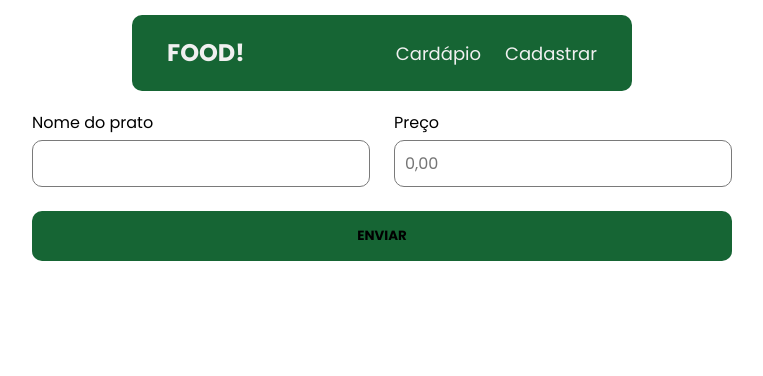
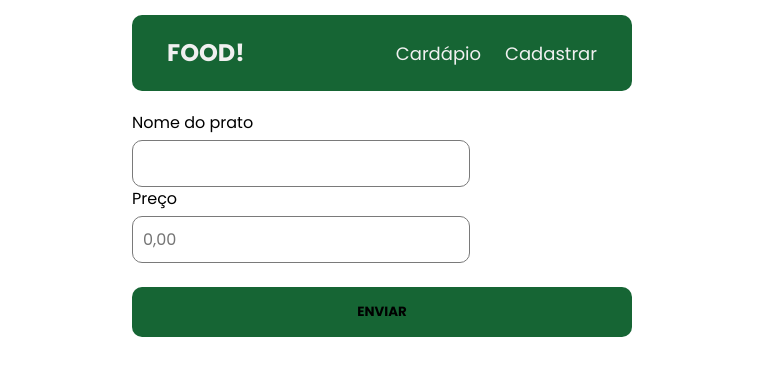
Before and after one commit to eurenaneu/food-project, a React (Vite) app: page /form in a window 1280 px wide. Shown: the top 376 px of the page, without its empty margins (258-1021 px from the left). Built offline with nearby package versions, Linux system fonts and the light colour scheme.

Commit message:
corrigido: ajuste nos visuais do form

```diff
--- a/src/routes/form/Form.module.css
+++ b/src/routes/form/Form.module.css
@@ -1,5 +1,5 @@
 :root {
-    --salmon: #f79c9c;
+    --salmon: #f8caca;
 }
 
 .container {
@@ -8,7 +8,9 @@
 
 .content {
     display: flex;
+    flex-direction: column;
     padding: 20px 60px;
+    row-gap: 40px;
     align-items: center;
     justify-content: center;
 }
@@ -16,6 +18,7 @@
 form {
     display: flex;
     flex-direction: column;
+    width: 500px;
     flex-wrap: wrap;
     row-gap: 24px;
 }
@@ -24,7 +27,7 @@ form {
     display: flex;
     flex-direction: row;
     flex-wrap: wrap;
-    column-gap: 24px;
+    justify-content: space-between;
 }
 
 .form-group {
@@ -45,6 +48,13 @@ form {
     outline: none;
 }
 
+.error-container {
+    background-color: hsla(0, 100%, 50%, 0.25);
+    padding: 25px;
+    border-radius: 10px;
+    border: 1px solid red;
+}
+
 .error-message {
     color: red;
     text-align: start;
@@ -54,3 +64,7 @@ form {
 .error-message::before {
     content: '* ';
 }
+
+hr {
+    width: 100%;
+}
```
